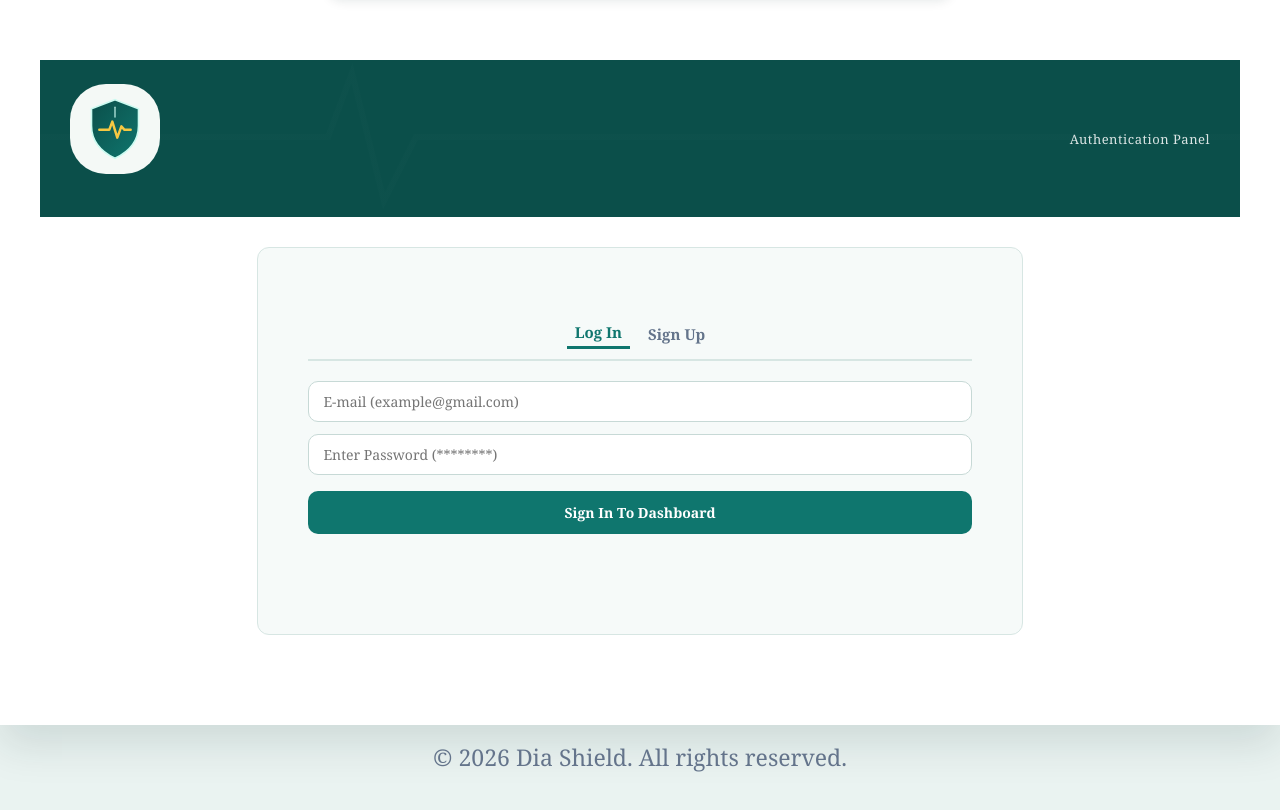
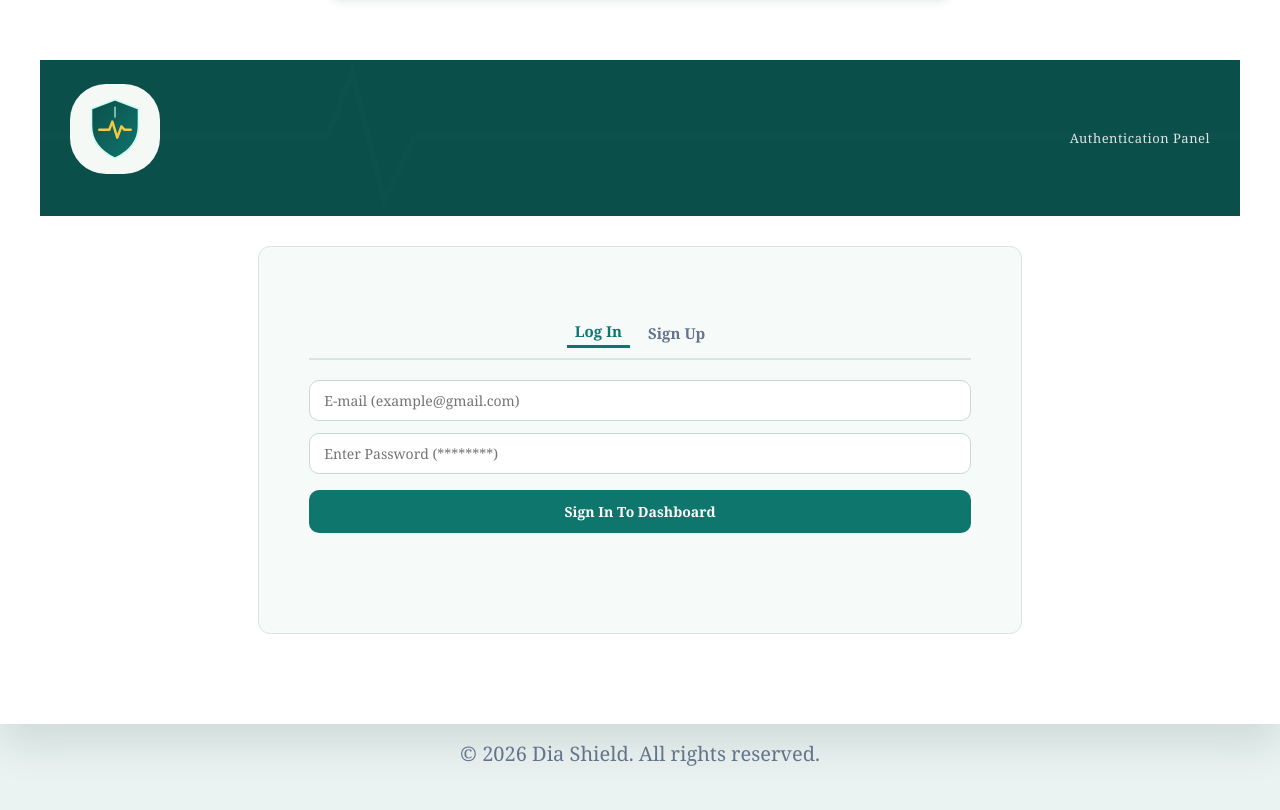
Before and after one commit to mac-handel999/Diabetes-Guard, a website: page public/index.html in a window 1280 px wide. Drawn offline with nearby package versions, Linux system fonts and the light colour scheme.

Commit message:
changed the font-size from 25px -  back to 20px

```diff
--- a/public/style.css
+++ b/public/style.css
@@ -21,7 +21,7 @@
     margin: 0;
     padding: 0;
     box-sizing: border-box;
-    font-size:23px;
+    font-size:20px;
     font-family: Georgia, 'Times New Roman', Times, serif, -apple-system, Arial, sans-serif;
 }
 
@@ -29,7 +29,7 @@ body {
     background: #eaf3f1;
     color: var(--text-dark);
     min-height: 100vh;
-    font-size: 23px;
+    font-size: 20px;
 }
 
 .app-container {
```
